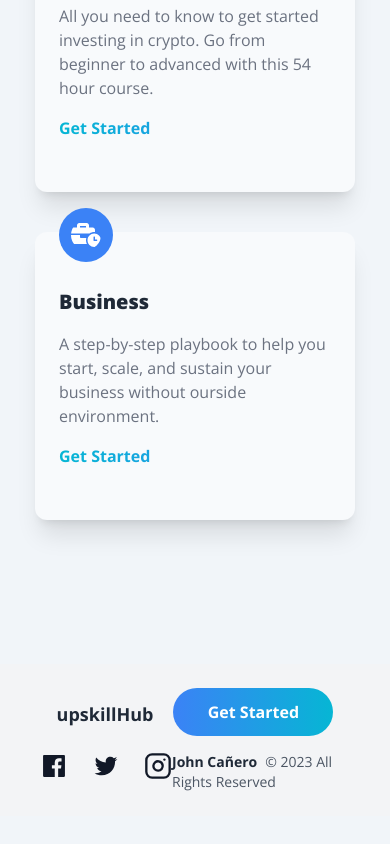
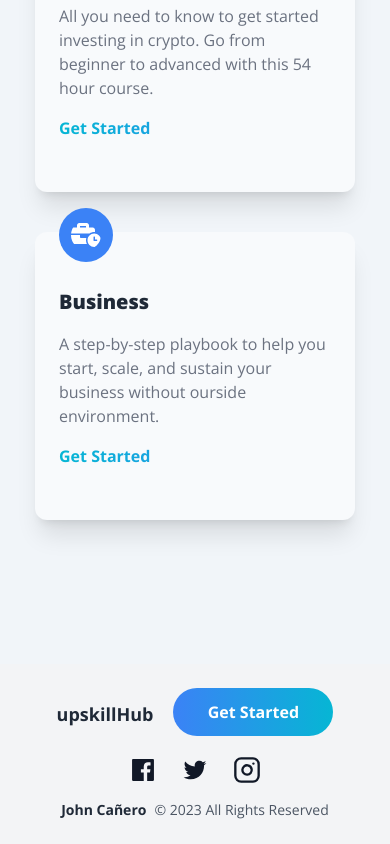
Before and after one commit to johncanero/upskill-hub, a Next.js app: page / in a window 390 px wide. Shown: the part 2352-3196 px from the top of the page. Before the commit the page ends 3168 px from the top, so only its background shows below. Built offline with nearby package versions, Linux system fonts and the light colour scheme.

Commit message:
Adjust Reponsiveness of Footer

```diff
--- a/src/sections/Footer.tsx
+++ b/src/sections/Footer.tsx
@@ -34,9 +34,9 @@ const Footer = () => {
       </div>
 
 
-      <div className="flex justify-center md:justify-between">
+      <div className="justify-center md:flex md:justify-between">
         {/* Icons */}
-        <div className="flex gap-6 pt-4">
+        <div className="flex justify-center gap-6 pt-5">
           <AiFillFacebook size={28} />
           <AiOutlineTwitter size={28} />
           <FiInstagram size={28} />
@@ -44,7 +44,7 @@ const Footer = () => {
 
 
         {/* Copyright */}
-        <div className="pt-4 text-sm text-gray-600 md:text-base md:mt-1 font-OpenSans">
+        <div className="pt-4 text-sm text-center text-gray-600 md:text-base md:mt-1 font-OpenSans">
           <Link
             target="_blank"
             rel="noopener noreferrer"
```
